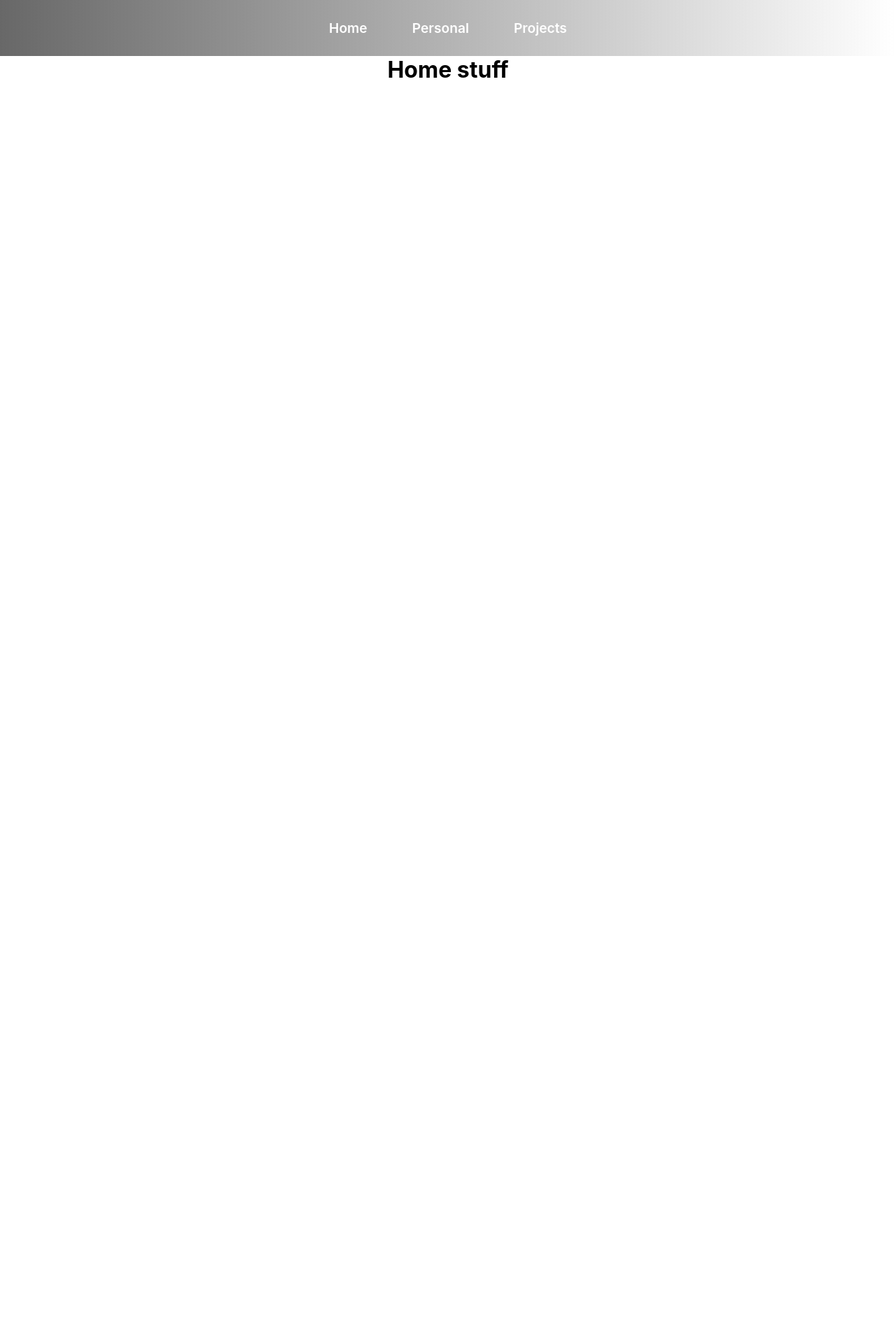
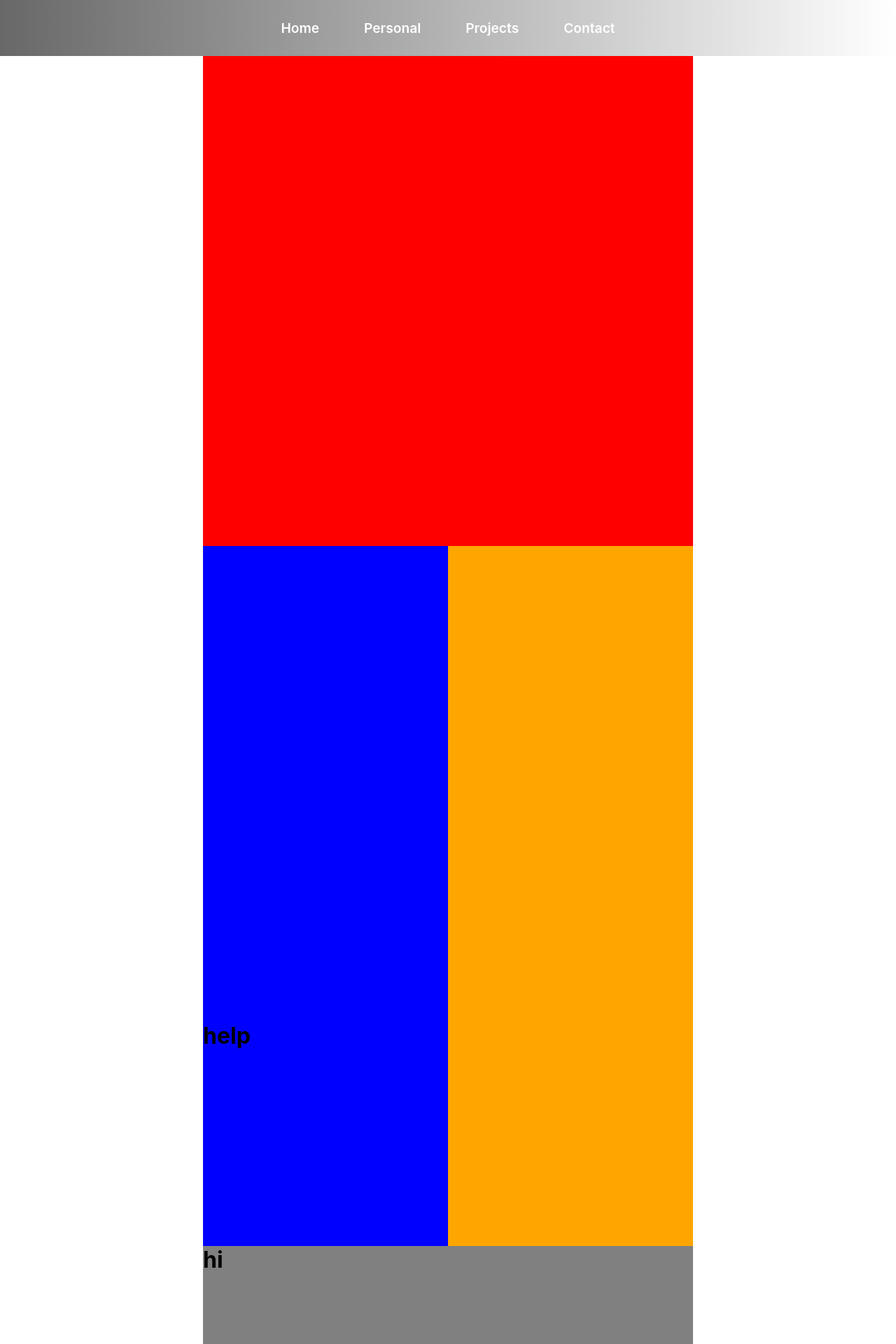
Before and after one commit to johnstevens24/PersonalSite, a React (Create React App) app in the folder personal-site/: page /home in a window 1280 px wide. Shown: the top 1920 px of the page at 70% size. Before the commit the page ends 800 px from the top, so only its background shows below. Built offline with nearby package versions, Linux system fonts and the light colour scheme.

Commit message:
got snag-with-scroll working

```diff
--- a/personal-site/package.json
+++ b/personal-site/package.json
@@ -8,6 +8,7 @@
     "@testing-library/user-event": "^13.5.0",
     "react": "^18.3.1",
     "react-dom": "^18.3.1",
+    "react-intersection-observer": "^9.10.2",
     "react-responsive-carousel": "^3.2.23",
     "react-scripts": "5.0.1",
     "web-vitals": "^2.1.4"
--- a/personal-site/src/components/navbar/Navbar.js
+++ b/personal-site/src/components/navbar/Navbar.js
@@ -9,6 +9,7 @@ function Navbar() {
                 <li><Link to="/home" className='link'>Home</Link></li>
                 <li><Link to="/personal" className='link'>Personal</Link></li>
                 <li><Link to="/projects" className='link'>Projects</Link></li>
+                <li><Link to="/" className='link'>Contact</Link></li>
             </ul>
         </div>
     )
--- a/personal-site/src/components/pages/Home/Home.js
+++ b/personal-site/src/components/pages/Home/Home.js
@@ -1,11 +1,44 @@
+import React, { useRef, useState, useEffect} from "react"
 
 const Home = () => {
+    const elementRef = useRef(null)
+    const [helpOffset, setHelpOffset] = useState(300)
+
+    useEffect(() => {
+        window.addEventListener('scroll', checkVisibility);
+        return () => {
+          window.removeEventListener('scroll', checkVisibility);
+        };
+      }, []);
+
+    const checkVisibility = () => {
+        //once element has been assinged, start monitoring it
+        if (elementRef.current) {
+            const rect = elementRef.current.getBoundingClientRect();
+            console.log(rect.bottom)
+            if(rect.top < 0 && rect.bottom > 100)
+            {
+                setHelpOffset(-rect.top+20)
+                // console.log("help offset: " + -rect.top)
+            }
+    }
+    };
+
     return(
         <>
         <div style={{display:'flex', flexDirection:"column", alignItems:'center', justifyContent:'flex-start'}}>
             <div style={{maxWidth:1240}}>
-                <div>
-                    <h2>Home stuff</h2>
+                <div style={{height:'700px', backgroundColor:'red'}}>
+
+                </div>
+
+                <div style={{width:700, backgroundColor:'orange', height:1000}}>
+                    <div ref={elementRef} style={{width:'50%', height:'100%', backgroundColor:'blue'}}>
+                        <h2 style={{position:'relative', top:`${helpOffset}px`, left:0}}>help</h2>
+                    </div>
+                </div>
+                <div style={{backgroundColor:'grey', height:3000}}>
+                    <h2>hi</h2>
                 </div>
             </div>
         </div>
--- a/personal-site/src/components/pages/Projects/Projects.js
+++ b/personal-site/src/components/pages/Projects/Projects.js
@@ -24,7 +24,7 @@ const Projects = () => {
         {name:"SCI Research",
         type:"Research Paper",
         techStack:"None",
-        description:"investigation into...",
+        description:"For a class on ubiquitous computer and accessibility, I conducted a small study and wrote a research paper on the best way for people who have suffered from spinal cord injuries to track their food intake.",
         githubLink:""}
 
     ]
@@ -69,21 +69,23 @@ const Projects = () => {
                             <a href={project.githubLink}>GitHub Link</a>
                         </div>
                         <div className="imageDiv">
-                            {/* <img alt="a flower... for now" src={require('../../../assets/images/sampleImage.jpg')}></img> */}
-                            <Carousel  showArrows={true}
+                            <img alt="a flower... for now" src={require('../../../assets/images/sampleImage.jpg')}></img>
+                            {/* <Carousel  showArrows={true}
                                     showThumbs={false}
                                     showStatus={false}
                                     infiniteLoop={false}
                                     useKeyboardArrows={true}
                                     autoPlay={false}
                                     stopOnHover={true}
+                                    centerMode
+                                    centerSlidePercentage={1}
                                     >
-                                {images.map((URL, index) => (
-                                <div className="slide">
-                                    <img alt="sample_file" src={require('../../../assets/images/sampleImage.jpg')} key={index} />
-                                </div>
-                                ))}
-                            </Carousel>
+
+
+                                <img className="slide" alt="sample_file" src={require('../../../assets/images/sampleImage.jpg')}/>
+                                <img className="slide" alt="sample_file" src={require('../../../assets/images/sampleImage.jpg')}/>
+
+                            </Carousel> */}
                         </div>
                     </div>
 
--- a/personal-site/src/components/pages/Projects/ProjectsStyles.css
+++ b/personal-site/src/components/pages/Projects/ProjectsStyles.css
@@ -105,3 +105,28 @@ img {
     opacity: 0;
     transition: all 1s;
 }
+
+
+
+
+/* carousel */
+
+
+/* .projectDiv {
+    margin: 20px 0;
+}
+
+.infoDiv {
+    margin-bottom: 20px;
+} */
+
+/* .imageDiv {
+    width: 100%;
+    max-width: 600px;
+    margin: auto;
+} */
+
+.slide {
+    height: 350px;
+    width: auto;
+}
```
Also changed, not shown: personal-site/src/App.js (indentation only), 1 other file (tests, documents, lock files or other folders).
